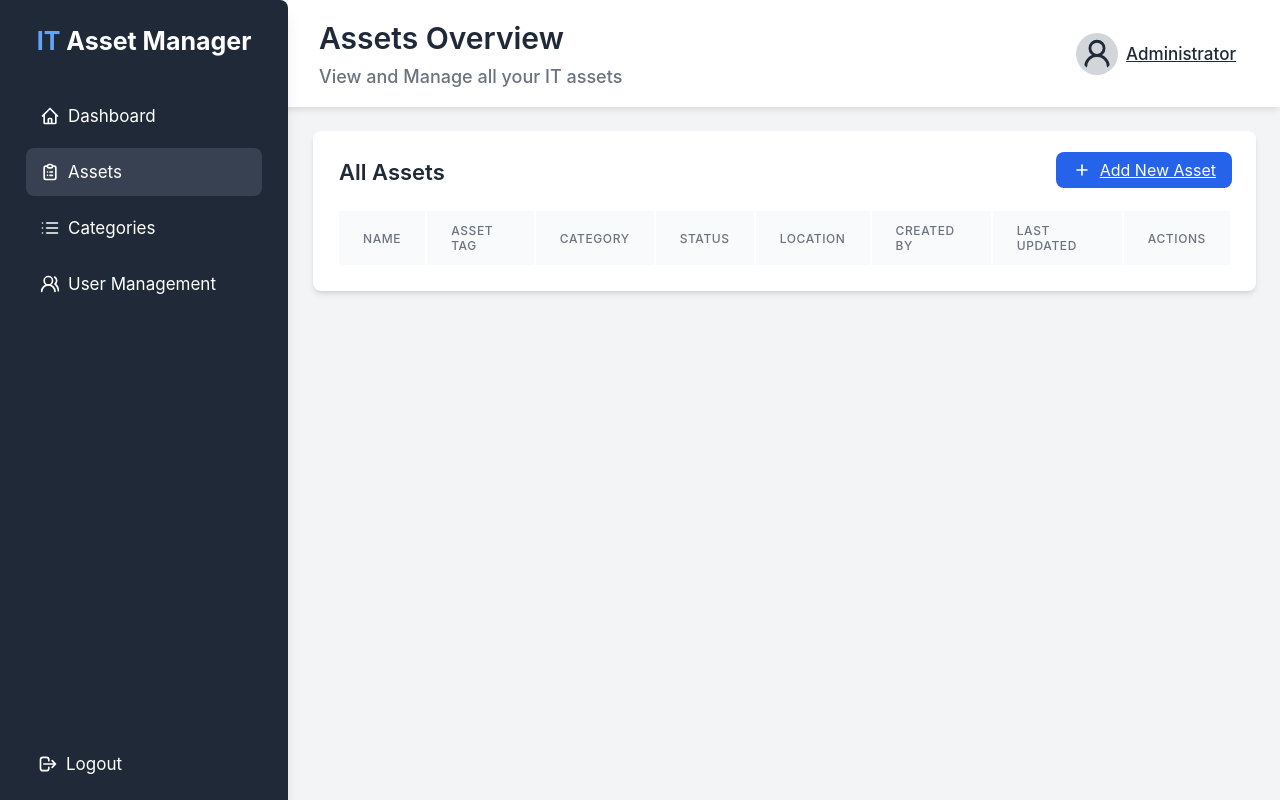
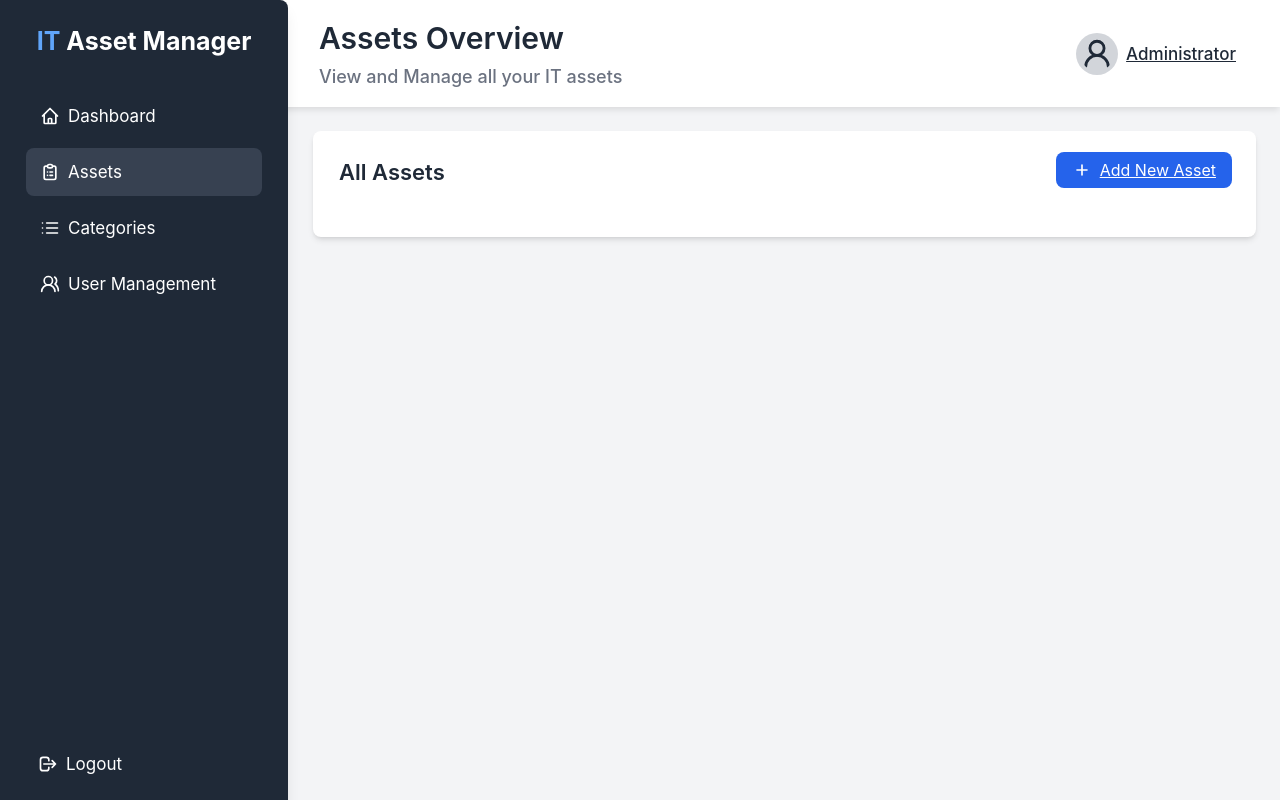
Before and after one commit to DevishaV-23/IT_Asset_Manager, a Flask app: page /assets/assets in a window 1280 px wide. Run offline with Flask 3, Linux system fonts and the light colour scheme; a user stored in the database is signed in; data comes from the database, SQL or seed files in the repository; data that the repository does not hold is empty.

Commit message:
Fixed multiple issues with the asset list view

```diff
--- a/Static/css/assets_list.css
+++ b/Static/css/assets_list.css
@@ -12,3 +12,56 @@
     background-color: #fee2e2;
     color: #991b1b;
 }
+
+/* On screens 1440px and below, switch to the responsive card grid */
+@media screen and (max-width: 1440px) {
+  /* Hide the desktop table header */
+  .main-table .table-head {
+    display: none;
+  }
+
+  /*
+    The Grid Container for our Cards
+    This is the key to the new responsive behavior.
+  */
+  .table-body {
+    display: grid;
+    gap: 24px; /* The space between the cards */
+
+    /* Auto-fit the amount of columns based on viewing size */
+    grid-template-columns: repeat(auto-fit, minmax(350px, 1fr));
+  }
+
+  /* Make the rows behave like blocks within the grid */
+  .main-table tr {
+    display: block;
+    width: 100%;
+    border: 1px solid #e5e7eb;
+    border-radius: 8px;
+    box-shadow: 0 1px 3px rgba(0,0,0,0.05);
+  }
+
+  /* Style each cell for the card layout */
+  .main-table td.table-data {
+    display: flex;
+    justify-content: space-between;
+    align-items: center;
+    padding: 12px 16px;
+    text-align: right;
+    border-bottom: 1px solid #f3f4f6;
+    white-space: normal;
+  }
+
+  .main-table tr td.table-data:last-child {
+    border-bottom: none;
+  }
+
+  /* Create the label using the data-label attribute */
+  .main-table td.table-data::before {
+    content: attr(data-label);
+    font-weight: 600;
+    color: #374151;
+    text-align: left;
+    margin-right: 16px;
+  }
+}
--- a/Static/css/list.css
+++ b/Static/css/list.css
@@ -1,6 +1,5 @@
 body{
     font-family: "Inter", sans-serif;
-    overflow-x: hidden;
     overflow-y: auto;
 }
 
--- a/Templates/assets_list.html
+++ b/Templates/assets_list.html
@@ -60,20 +60,20 @@
           <tbody class="table-body">
             {% for asset in assets %}
             <tr>
-              <td class="table-data">{{ asset.asset_name }}</td>
-              <td class="table-data">{{ asset.asset_tag }}</td>
-              <td class="table-data">{{ asset.category.name if asset.category else 'N/A' }}</td>
-              <td class="table-data">
+              <td data-label="Name" class="table-data">{{ asset.asset_name }}</td>
+              <td data-label="Asset Tag" class="table-data">{{ asset.asset_tag }}</td>
+              <td data-label="Category" class="table-data">{{ asset.category.name if asset.category else 'N/A' }}</td>
+              <td data-label="Status" class="table-data">
                 <span
                   class="item-label {% if asset.status == 'In Use' %} status-in-use {% elif asset.status == 'In Repair' %} status-in-repair {% elif asset.status == 'Retired' %} status-retired {% else %} status-default {% endif %}"
                 >
                   {{ asset.status }}
                 </span>
               </td>
-              <td class="table-data">{{ asset.location if asset.location else 'N/A' }}</td>
-              <td class="table-data">{{ asset.creator.name if asset.creator else 'N/A' }}</td>
-              <td class="table-data">{{ asset.last_updated_on.strftime('%Y-%m-%d') if asset.last_updated_on else 'N/A' }}</td>
-              <td class="table-data">
+              <td data-label="Location" class="table-data">{{ asset.storage_location if asset.storage_location else 'N/A' }}</td>
+              <td data-label="Created By" class="table-data">{{ asset.creator.name if asset.creator else 'N/A' }}</td>
+              <td data-label="Last Updated" class="table-data">{{ asset.last_updated_on.strftime('%Y-%m-%d') if asset.last_updated_on else 'N/A' }}</td>
+              <td data-label="Actions" class="table-data">
                 <a
                   href="{{ url_for('assets.edit_asset', asset_id=asset.id) }}"
                   class="edit"
--- a/asset_manager/assets.py
+++ b/asset_manager/assets.py
@@ -62,7 +62,7 @@ def add_asset():
         purchase_cost_str = request.form.get('purchase_cost')
         purchase_cost = float(purchase_cost_str) if purchase_cost_str else None
         vendor = request.form.get('vendor')
-        location = request.form.get('location')
+        storage_location = request.form.get('storage_location')
         status = request.form['status']
         description = request.form.get('description')
         category_id = request.form.get('category')
@@ -86,7 +86,7 @@ def add_asset():
                 purchase_date=purchase_date,
                 purchase_cost=purchase_cost,
                 vendor=vendor,
-                storage_location=location,
+                storage_location=storage_location,
                 status=status,
                 description=description,
                 category_id=category_id,
@@ -136,7 +136,7 @@ def edit_asset(asset_id):
         purchase_cost_str = request.form.get('purchase_cost')
         asset_to_edit.purchase_cost = float(purchase_cost_str) if purchase_cost_str else None
         asset_to_edit.vendor = request.form.get('vendor')
-        asset_to_edit.location = request.form.get('location')
+        asset_to_edit.storage_location = request.form.get('storage_location')
         asset_to_edit.status = request.form['status']
         asset_to_edit.description = request.form.get('description')
         asset_to_edit.category_id = request.form.get('category')
```
Also changed, not shown: Templates/asset_form.html (+4 -4 lines).
